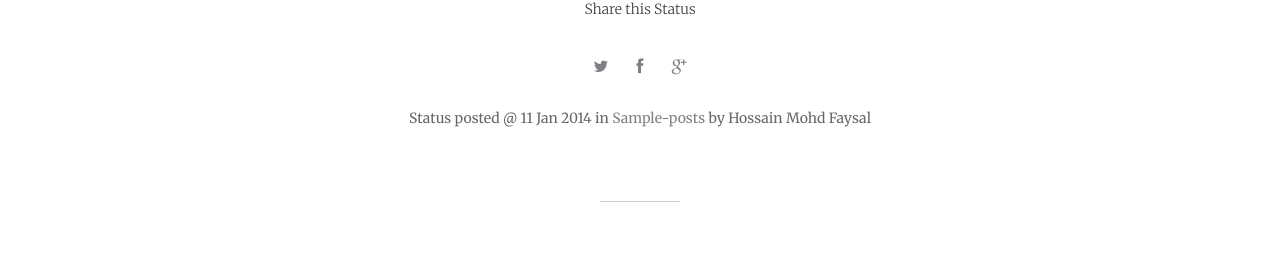
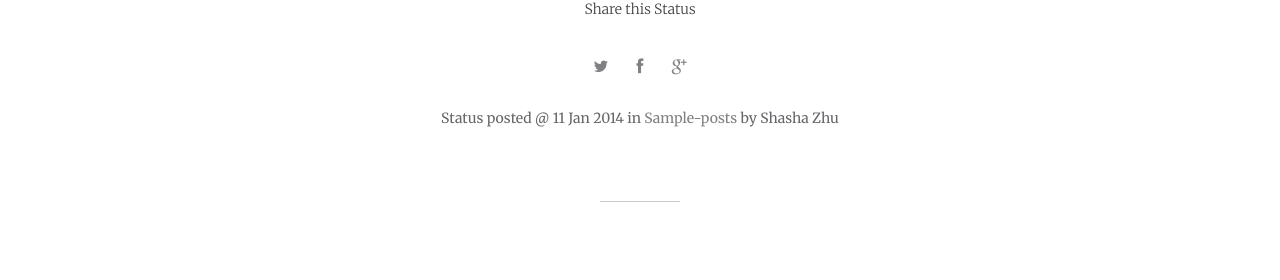
Before and after one commit to pinkpoppy/pinkpoppy.github.io, a Jekyll site: the page built from index.html, in a window 1280 px wide and 900 px high, scrolled down 1971 px. Shown: the part 151-431 px from the top of the window. Built offline with Jekyll 4.4.1, drawn with Linux system fonts in a browser that asks for light colours; nearby versions of some CDN libraries; the list of posts is cut into pages by our own code; some of the changed text lies outside the part shown.

Commit message:
modify owner name

```diff
--- a/_config.yml
+++ b/_config.yml
@@ -23,7 +23,7 @@ url:       		   .
 
 # Owner/author information
 owner:
-  name:           Hossain Mohd Faysal
+  name:           Shasha Zhu
   avatar:         hmfaysal.jpg
   email:          nora.shasha.zhu@gmail.com
   # Use the coder's toolbox at http://coderstoolbox.net/string/#!encoding=xml&action=encode&charset=us_ascii to encode your description into XML string
```
